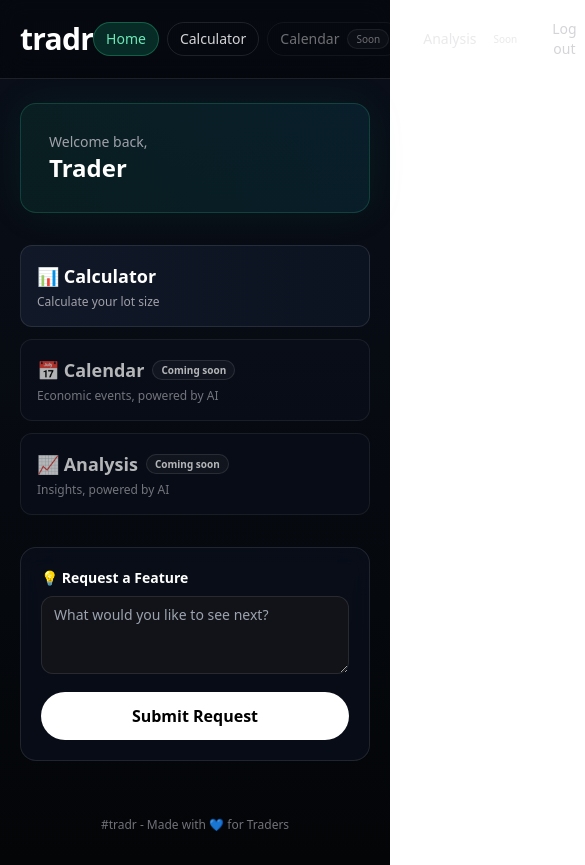
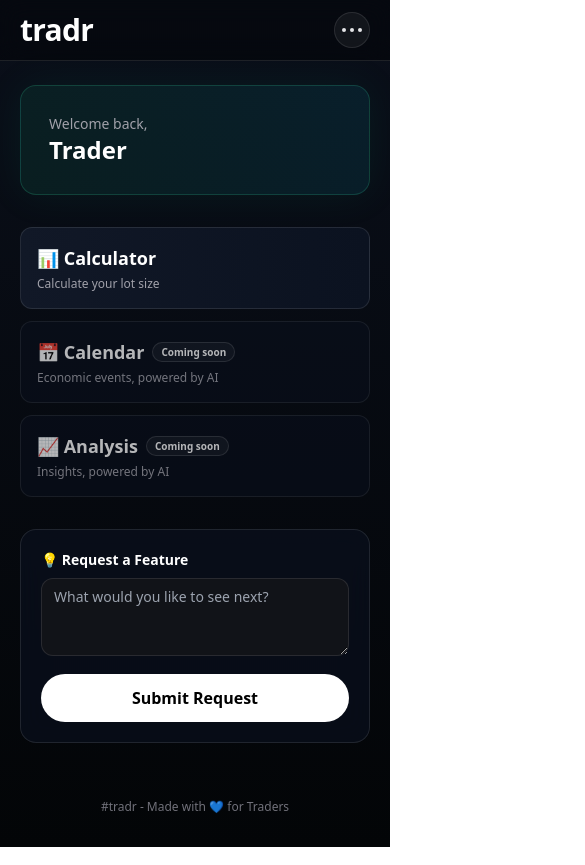
Before and after one commit to bymattae/TradrFinaleee, a React (Vite) app: page / in a window 390 px wide. Shown: the whole page, 585 px wide, since content can reach past the window. Built offline with nearby package versions, Linux system fonts and the light colour scheme.

Commit message:
Update App.jsx

```diff
--- a/src/App.jsx
+++ b/src/App.jsx
@@ -266,18 +266,17 @@ function SignupStepper({ signup, setSignup, signupStep, setSignupStep, onFinish
 // APP SHELL (topbar + layout)
 // =============================
 function AppShell({ tabs, active, setActive, onLogout, children }) {
-  return (
-    <div className="min-h-screen bg-gradient-to-b from-[#0a0f1a] to-[#030507] text-white">
-      <header className="sticky top-0 z-20 backdrop-blur-md bg-black/40 border-b border-white/10">
-        <div className="mx-auto max-w-6xl px-5 py-3 flex items-center justify-between">
-          <div className="text-3xl font-bold tracking-tight select-none">tradr</div>
-          <nav className="flex items-center gap-2 text-sm">
-            {tabs.map((t) => (
+  const [mobileOpen, setMobileOpen] = React.useState(false);
+
+  const MenuItem = ({ t }) => (
     <button
       key={t.key}
-                onClick={() => !t.soon && setActive(t.key)}
+      onClick={() => {
+        if (!t.soon) setActive(t.key);
+        setMobileOpen(false);
+      }}
       className={cn(
-                  "rounded-full px-3 py-1.5 transition-all duration-150 flex items-center gap-2",
+        "rounded-full px-3 py-1.5 transition-all duration-150 flex items-center gap-2 w-full text-left",
         t.key === active && !t.soon
           ? "bg-emerald-500/20 text-emerald-300 border border-emerald-400/30"
           : "border border-white/10 text-zinc-300 hover:text-white hover:bg-white/10",
@@ -285,16 +284,67 @@ function AppShell({ tabs, active, setActive, onLogout, children }) {
       )}
       title={t.soon ? "This feature is coming soon" : undefined}
     >
-                <span>{t.label}</span>
+      <span className="flex-1">{t.label}</span>
       {t.soon && (
         <span className="text-[10px] leading-none px-2 py-1 rounded-full border border-white/15 bg-white/5">Soon</span>
       )}
     </button>
+  );
+
+  return (
+    <div className="min-h-screen overflow-x-hidden bg-gradient-to-b from-[#0a0f1a] to-[#030507] text-white">
+      <header className="sticky top-0 z-20 backdrop-blur-md bg-black/40 border-b border-white/10">
+        <div className="mx-auto max-w-6xl px-5 py-3 flex items-center justify-between">
+          <div className="text-3xl font-bold tracking-tight select-none">tradr</div>
+
+          {/* Desktop nav */}
+          <nav className="hidden sm:flex items-center gap-2 text-sm">
+            {tabs.map((t) => (
+              <MenuItem key={t.key} t={t} />
             ))}
           </nav>
-          <button onClick={onLogout} className="rounded-lg bg-white/5 hover:bg-white/10 border border-white/10 px-3 py-1.5 text-sm text-zinc-300">Log out</button>
+
+          {/* Mobile: 3-dots button */}
+          <button
+            onClick={() => setMobileOpen(true)}
+            className="sm:hidden inline-flex items-center justify-center w-9 h-9 rounded-full border border-white/10 bg-white/5 text-zinc-200"
+            aria-label="Open menu"
+          >
+            <span className="block w-1 h-1 rounded-full bg-current" />
+            <span className="block w-1 h-1 rounded-full bg-current mx-1" />
+            <span className="block w-1 h-1 rounded-full bg-current" />
+          </button>
+
+          <button onClick={onLogout} className="hidden sm:inline-flex rounded-lg bg-white/5 hover:bg-white/10 border border-white/10 px-3 py-1.5 text-sm text-zinc-300">Log out</button>
         </div>
       </header>
+
+      {/* Mobile sheet */}
+      {mobileOpen && (
+        <div className="fixed inset-0 z-30 sm:hidden">
+          <div className="absolute inset-0 bg-black/50" onClick={() => setMobileOpen(false)} />
+          <aside className="absolute right-0 top-0 h-full w-72 bg-[#0b1220] border-l border-white/10 p-4 flex flex-col gap-2">
+            <div className="flex items-center justify-between mb-2">
+              <div className="text-xl font-bold">tradr</div>
+              <button
+                onClick={() => setMobileOpen(false)}
+                className="w-8 h-8 rounded-full border border-white/10 text-zinc-300"
+                aria-label="Close"
+              >
+                ✕
+              </button>
+            </div>
+            <div className="flex flex-col gap-2">
+              {tabs.map((t) => (
+                <MenuItem key={t.key} t={t} />
+              ))}
+            </div>
+            <div className="mt-auto pt-3">
+              <button onClick={() => { setMobileOpen(false); onLogout(); }} className="w-full rounded-lg bg-white/5 hover:bg-white/10 border border-white/10 px-3 py-2 text-sm text-zinc-300">Log out</button>
+            </div>
+          </aside>
+        </div>
+      )}
 
       <main className="mx-auto max-w-md px-5 py-6">{children}</main>
 
```
Lines whose indentation alone changed are shown as unchanged.
